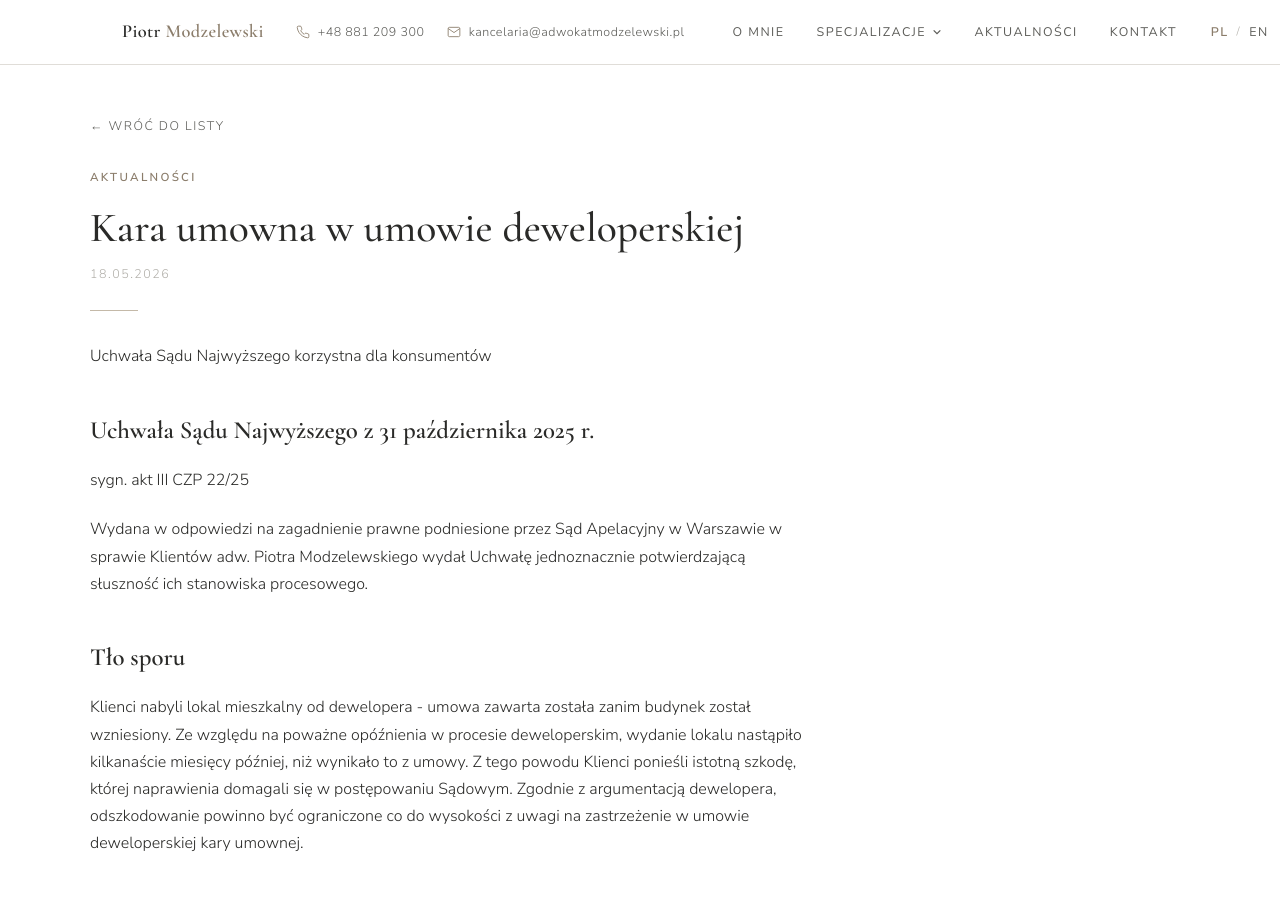
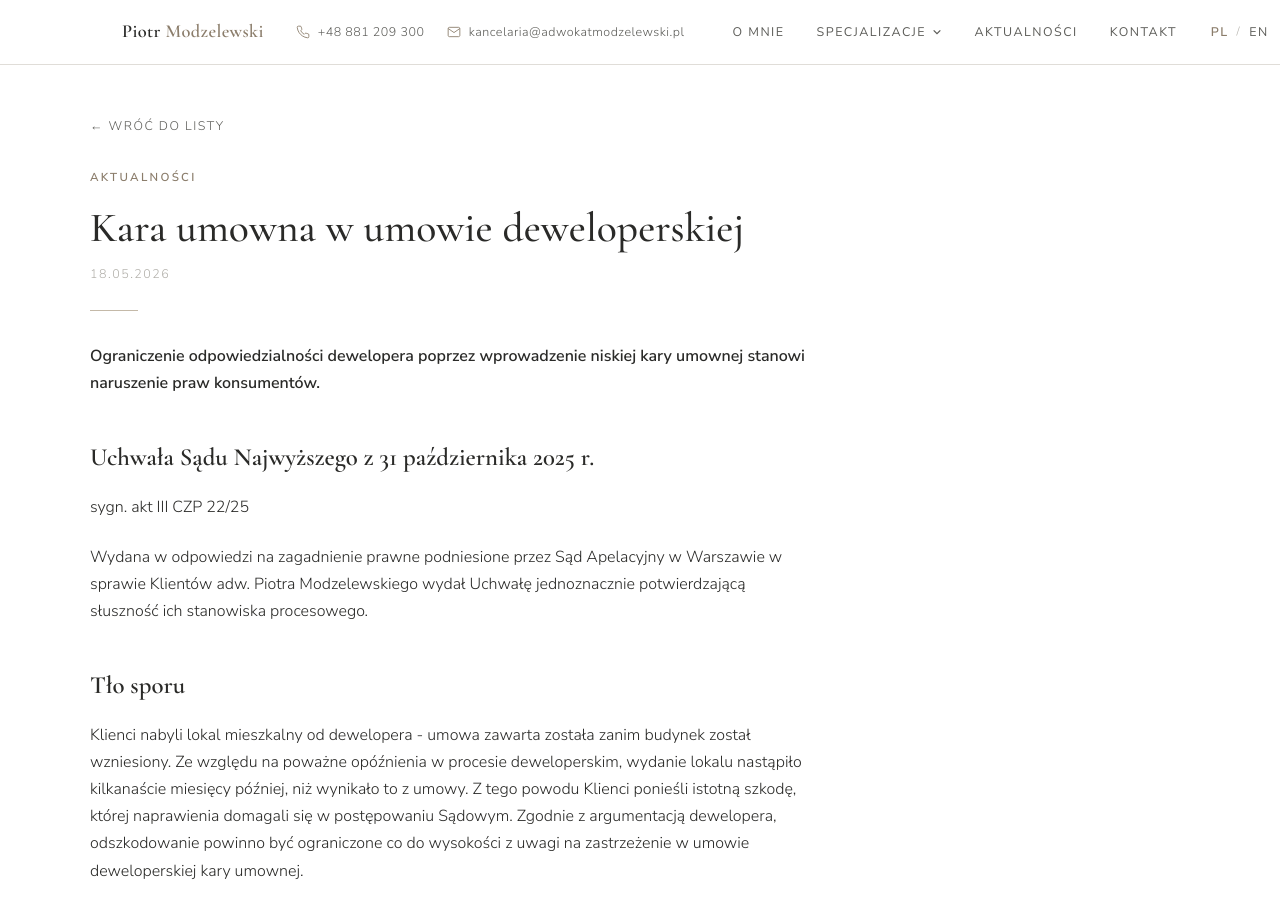
Before and after one commit to pmmodzelewski/adwokatmodzelewski.pl, a Jekyll site: the page built from _posts/2026-05-18-Kara-umowna.md, in a window 1280 px wide and 900 px high. Built offline with Jekyll 4.4.1, drawn with Linux system fonts in a browser that asks for light colours; Markdown is read by kramdown in place of the engine named in the settings.

Commit message:
Update 2026-05-18-Kara-umowna.md

```diff
--- a/_posts/2026-05-18-Kara-umowna.md
+++ b/_posts/2026-05-18-Kara-umowna.md
@@ -3,13 +3,13 @@ title: "Kara umowna w umowie deweloperskiej"
 date: 2026-05-18
 lang: pl
 tag: prawo-cywilne
-summary: "Ograniczenie odpowiedzialności dewelopera poprzez wprowadzenie niskiej kary umownej stanowi naruszenie praw konsumentów."
+summary: "Uchwała Sądu Najwyższego korzystna dla konsumentów"
 lang_alt: /en/aktualnosci/2026/05/07/sample-post/
 sitemap: false
 robots: noindex
 ---
 
-Uchwała Sądu Najwyższego korzystna dla konsumentów
+**Ograniczenie odpowiedzialności dewelopera poprzez wprowadzenie niskiej kary umownej stanowi naruszenie praw konsumentów.**
 
 ## Uchwała Sądu Najwyższego z 31 października 2025 r.
 sygn. akt III CZP 22/25
```
